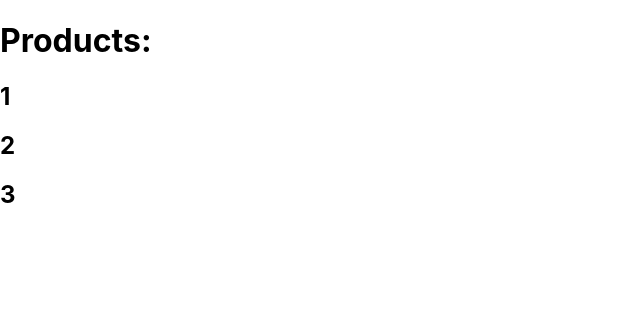
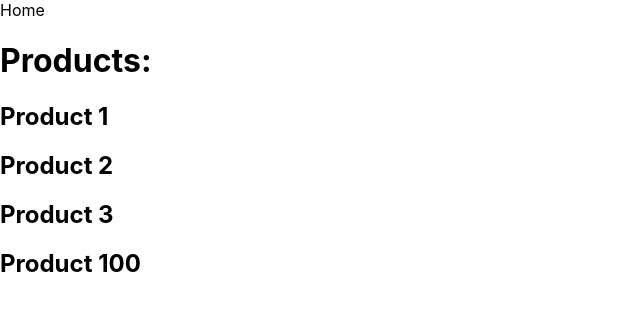
Before and after one commit to alanmaranto/Next-js-routing, a Next.js app: page /product in a window 1280 px wide. Shown: the top 310 px of the page, without its empty margins (0-640 px from the left). Built offline with nearby package versions, Linux system fonts and the light colour scheme.

Commit message:
feat: link component navigation

```diff
--- a/pages/docs/[[...params]].js
+++ b/pages/docs/[[...params]].js
@@ -4,6 +4,8 @@
   const router = useRouter();
   const { params = [] } = router.query;
   console.log(params);
+
+  // http://localhost:3000/docs/feature2/concept1
 
   if (params.length === 2) {
     return (
--- a/pages/product/index.js
+++ b/pages/product/index.js
@@ -1,10 +1,33 @@
-const ProductList = () => {
+import Link from "next/link";
+
+const ProductList = ({ productId = 100 }) => {
   return (
     <>
+      <Link href="/">
+        <a>Home</a>
+      </Link>
       <h1>Products: </h1>
-      <h2>1</h2>
-      <h2>2</h2>
-      <h2>3</h2>
+      <h2>
+        <Link href="/product/1">
+          <a>Product 1</a>
+        </Link>
+      </h2>
+      <h2>
+        <Link href="/product/2">
+          <a>Product 2</a>
+        </Link>
+      </h2>
+      <h2>
+        <Link href="/product/3" replace>
+          {/* replace the history */}
+          <a>Product 3</a>
+        </Link>
+      </h2>
+      <h2>
+        <Link href={`/product/${productId}`}>
+          <a>Product {productId}</a>
+        </Link>
+      </h2>
     </>
   );
 };
```
Also changed, not shown: pages/index.js (+13 -1 lines).
